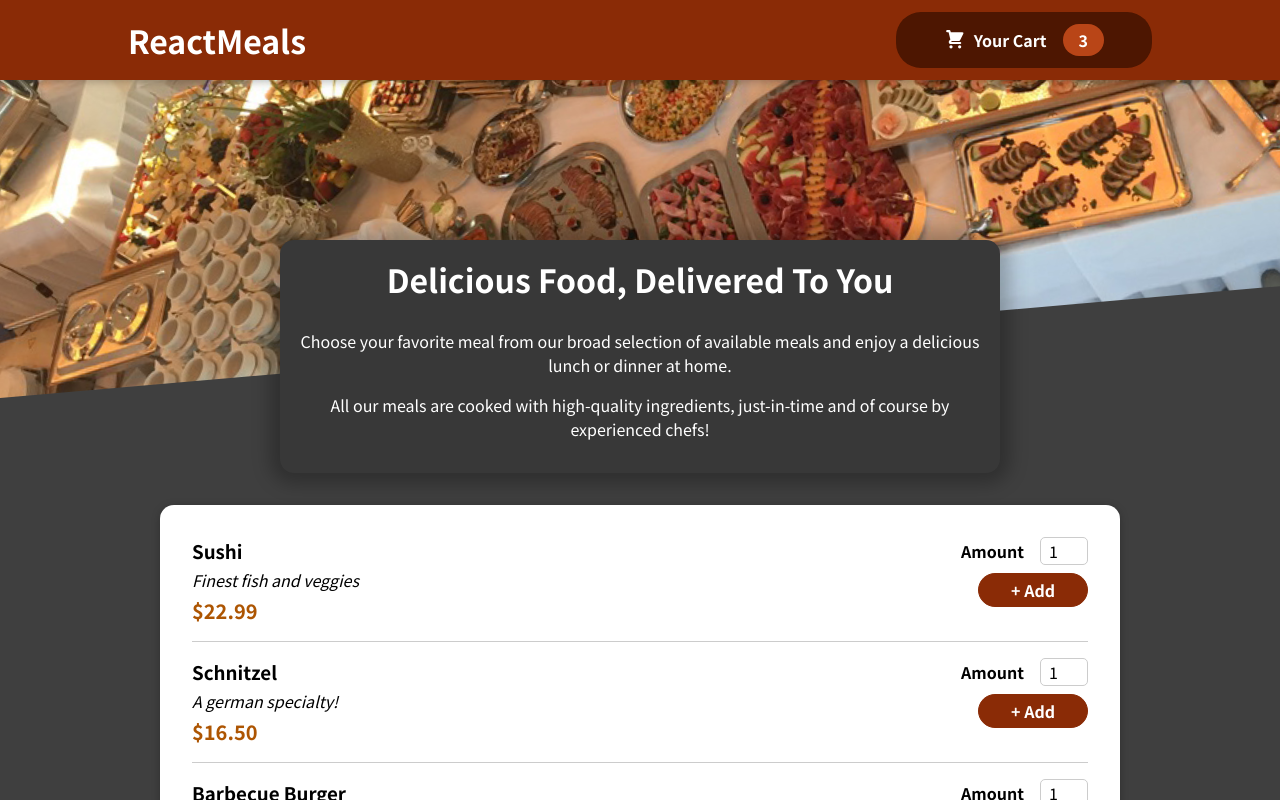
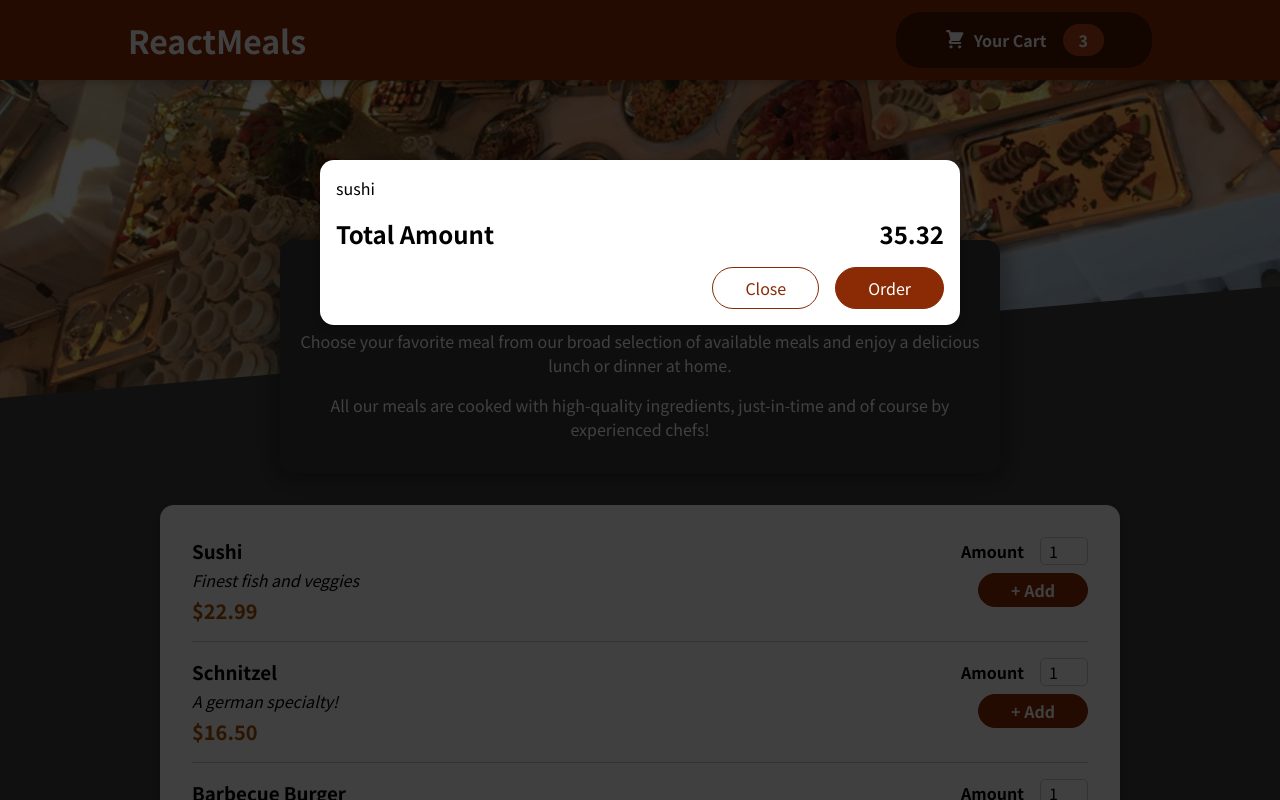
Before and after one commit to najeesimmons/food-order-app, a React (Create React App) app: page / in a window 1280 px wide. Shown: the top 800 px of the page. Built offline with nearby package versions, Linux system fonts and the light colour scheme.

Commit message:
wrapped cart in a modal component

```diff
--- a/public/index.html
+++ b/public/index.html
@@ -28,6 +28,7 @@
   </head>
   <body>
     <noscript>You need to enable JavaScript to run this app.</noscript>
+    <div id="overlays"></div>
     <div id="root"></div>
     <!--
       This HTML file is a template.
--- a/src/App.js
+++ b/src/App.js
@@ -2,10 +2,12 @@ import { Fragment } from "react";
 
 import Header from "./components/Layout/Header";
 import Meals from "./components/Meals/Meals";
+import Cart from "./components/Cart/Cart";
 
 function App() {
   return (
     <Fragment>
+      <Cart />
       <Header />
       <main>
         <Meals />
--- a/src/components/Cart/Cart.js
+++ b/src/components/Cart/Cart.js
@@ -1,3 +1,4 @@
+import Modal from "../UI/Modal";
 import classes from "./Cart.module.css";
 
 const Cart = (props) => {
@@ -10,7 +11,7 @@ const Cart = (props) => {
   );
 
   return (
-    <div>
+    <Modal>
       {cartItems}
       <div className={classes.total}>
         <span>Total Amount</span>
@@ -20,7 +21,7 @@ const Cart = (props) => {
         <button className={classes["button--alt"]}>Close</button>
         <button className={classes.button}>Order</button>
       </div>
-    </div>
+    </Modal>
   );
 };
 
--- /dev/null
+++ b/src/components/UI/Modal.js
@@ -0,0 +1,30 @@
+import React, { Fragment } from "react";
+import ReactDOM from "react-dom";
+import classes from "./Modal.module.css";
+
+const Backdrop = (props) => {
+  return <div className={classes.backdrop}></div>;
+};
+
+const ModalOverlay = (props) => {
+  return (
+    <div className={classes.modal}>
+      <div className={classes.content}>{props.children}</div>
+    </div>
+  );
+};
+
+const portalElement = document.getElementById("overlays");
+const Modal = (props) => {
+  return (
+    <Fragment>
+      {ReactDOM.createPortal(<Backdrop />, portalElement)}
+      {ReactDOM.createPortal(
+        <ModalOverlay>{props.children}</ModalOverlay>,
+        portalElement
+      )}
+    </Fragment>
+  );
+};
+
+export default Modal;
--- /dev/null
+++ b/src/components/UI/Modal.module.css
@@ -0,0 +1,40 @@
+.backdrop {
+    position: fixed;
+    top: 0;
+    left: 0;
+    width: 100%;
+    height: 100vh;
+    z-index: 20;
+    background-color: rgba(0, 0, 0, 0.75);
+  }
+
+  .modal {
+    position: fixed;
+    top: 20vh;
+    left: 5%;
+    width: 90%;
+    background-color: white;
+    padding: 1rem;
+    border-radius: 14px;
+    box-shadow: 0 2px 8px rgba(0, 0, 0, 0.25);
+    z-index: 30;
+    animation: slide-down 300ms ease-out forwards;
+  }
+
+  @media (min-width: 768px) {
+    .modal {
+      width: 40rem;
+      left: calc(50% - 20rem);
+    }
+  }
+
+  @keyframes slide-down {
+    from {
+      opacity: 0;
+      transform: translateY(-3rem);
+    }
+    to {
+      opacity: 1;
+      transform: translateY(0);
+    }
+  }
```
